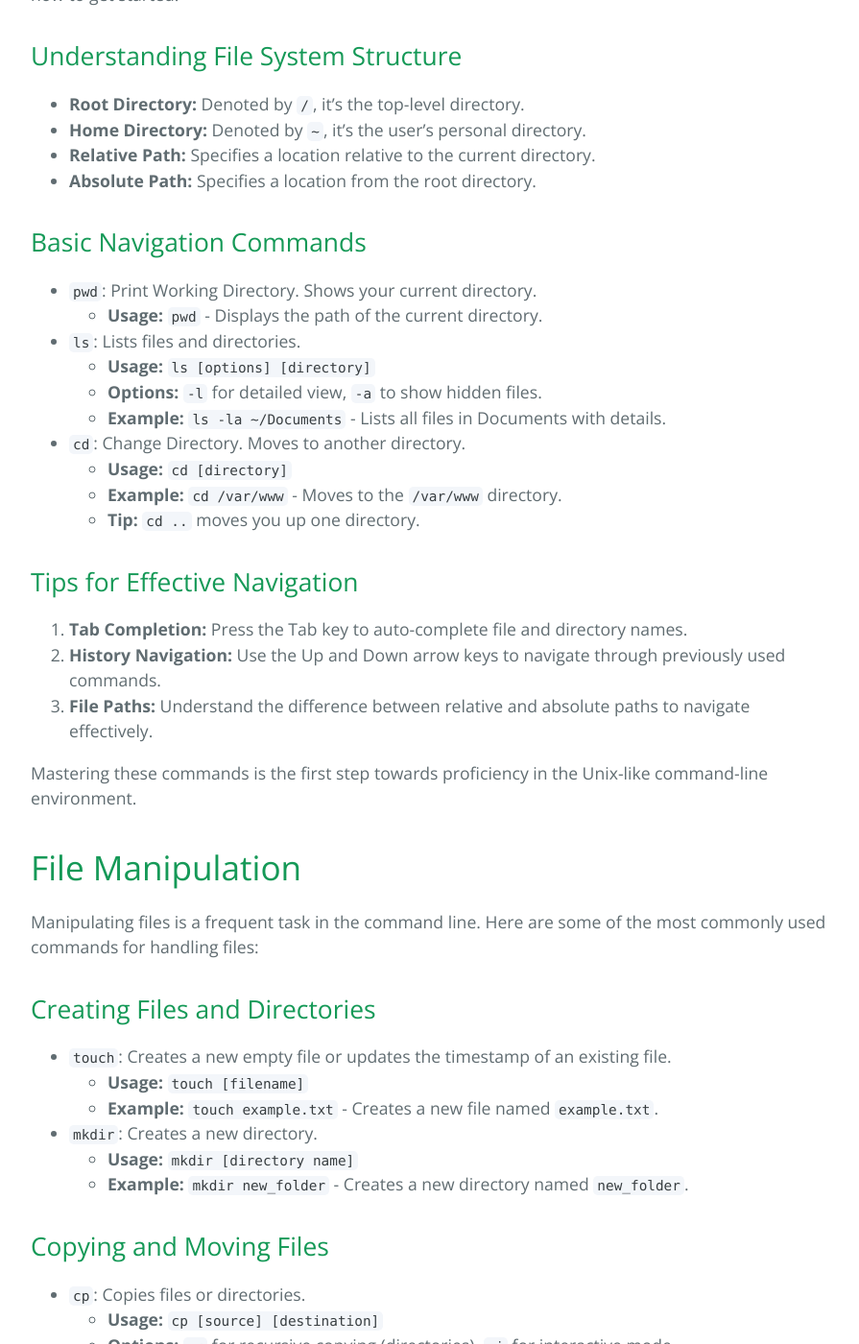
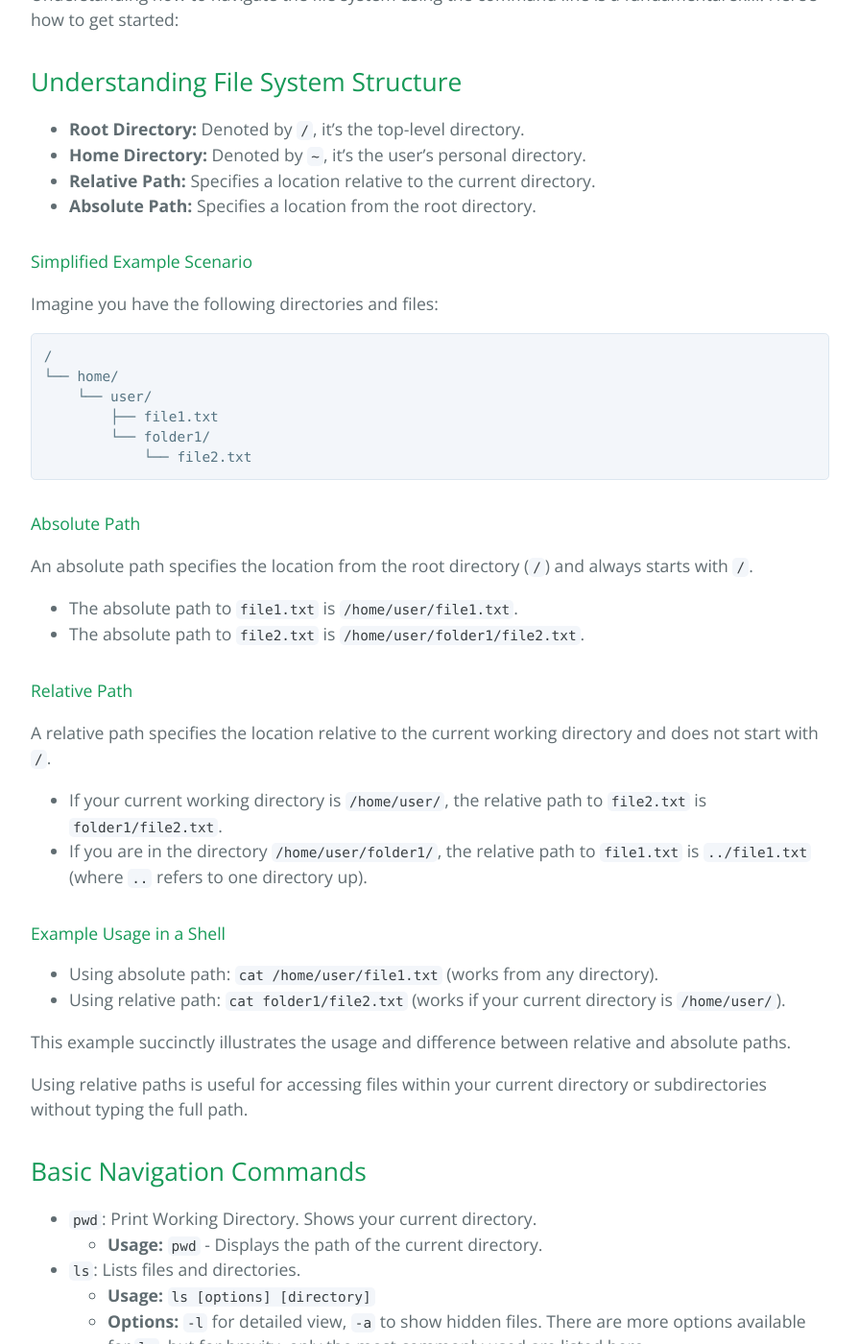
Before and after one commit to learning-software-engineering/learning-software-engineering.github.io, a Jekyll site: the page built from Topics/Development_Process/Shell/intro_to_shell.md, in a window 1280 px wide and 1400 px high, scrolled down 1304 px. Shown: the whole window at 96% size, without its empty margins (192-1087 px from the left). Built offline with Jekyll 4.4.1, drawn with Linux system fonts in a browser that asks for light colours; our own code applies the rules of GitHub Pages for plain Markdown files; some of the changed text lies outside the part shown.

Commit message:
Updates to intro_to_shell to match descriptions

````diff
--- a/Topics/Development_Process/Shell/intro_to_shell.md
+++ b/Topics/Development_Process/Shell/intro_to_shell.md
@@ -1,6 +1,7 @@
 # Detailed Introduction to Shell Commands
 
-Shell commands are the primary interface for users to interact with an operating system's services in a Unix or Unix-like environment. These commands are entered into a command-line interface (CLI), such as Bash in Linux or Command Prompt in Windows.
+Shell commands are the primary interface for users to interact with an operating system's services in a Unix or Unix-like environment. These commands are entered into a command-line interface (CLI), such as Bash in Linux, Command Prompt in Windows, and, as of recent versions, Zsh in MacOS, which is now the default shell.
+
 
 ## What is a Shell?
 
@@ -35,6 +36,43 @@ Understanding how to navigate the file system using the command line is a fundam
 - **Relative Path:** Specifies a location relative to the current directory.
 - **Absolute Path:** Specifies a location from the root directory.
 
+#### Simplified Example Scenario
+
+Imagine you have the following directories and files:
+
+```
+/
+└── home/
+    └── user/
+        ├── file1.txt
+        └── folder1/
+            └── file2.txt
+```
+
+#### Absolute Path
+
+An absolute path specifies the location from the root directory (`/`) and always starts with `/`.
+
+- The absolute path to `file1.txt` is `/home/user/file1.txt`.
+- The absolute path to `file2.txt` is `/home/user/folder1/file2.txt`.
+
+#### Relative Path
+
+A relative path specifies the location relative to the current working directory and does not start with `/`.
+
+- If your current working directory is `/home/user/`, the relative path to `file2.txt` is `folder1/file2.txt`.
+- If you are in the directory `/home/user/folder1/`, the relative path to `file1.txt` is `../file1.txt` (where `..` refers to one directory up).
+
+#### Example Usage in a Shell
+
+- Using absolute path: `cat /home/user/file1.txt` (works from any directory).
+- Using relative path: `cat folder1/file2.txt` (works if your current directory is `/home/user/`).
+
+This example succinctly illustrates the usage and difference between relative and absolute paths.
+
+Using relative paths is useful for accessing files within your current directory or subdirectories without typing the full path.
+
+
 ## Basic Navigation Commands
 
 - `pwd`: Print Working Directory. Shows your current directory.
@@ -42,13 +80,17 @@ Understanding how to navigate the file system using the command line is a fundam
 
 - `ls`: Lists files and directories.
   - **Usage:** `ls [options] [directory]`
-  - **Options:** `-l` for detailed view, `-a` to show hidden files.
-  - **Example:** `ls -la ~/Documents` - Lists all files in Documents with details.
+  - **Options:** `-l` for detailed view, `-a` to show hidden files. There are more options available for `ls`, but for brevity, only the most commonly used are listed here.
+
 
 - `cd`: Change Directory. Moves to another directory.
   - **Usage:** `cd [directory]`
   - **Example:** `cd /var/www` - Moves to the `/var/www` directory.
   - **Tip:** `cd ..` moves you up one directory.
+
+Here is an example of using these commands in a shell:
+
+![Basic Navigation Example](./Cmd_eg.jpg)
 
 ## Tips for Effective Navigation
 
@@ -118,10 +159,13 @@ Being able to view and edit files directly from the command line is a valuable s
 - `nano`: A simple, easy-to-use text editor.
   - **Usage:** `nano [file]`
   - **Example:** `nano diary.txt` - Opens `diary.txt` for editing in nano.
+  - For more information, visit [Nano's official documentation](https://www.nano-editor.org/docs.php).
 
 - `vi`/`vim`: More advanced text editors, offering a wide range of features.
   - **Usage:** `vi [file]`
   - **Example:** `vi script.sh` - Opens `script.sh` for editing in vi.
+  - Visit [Vim's official website](https://www.vim.org/) for more information.
+
 
 ## Tips for Editing Files in the CLI
 
````
Also changed, not shown: other parts of Topics/Development_Process/Shell/intro_to_shell.md (+1 -2 lines), Topics/Development_Process/Shell/Cmd_eg.jpg (added).
